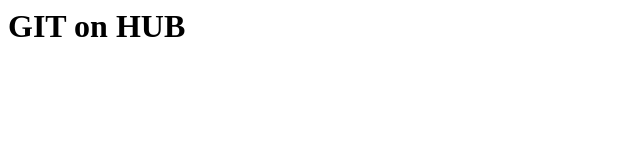
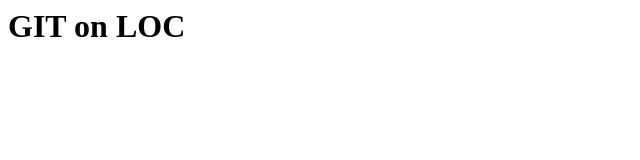
Before and after one commit to dimaverz/git2, a plain HTML site: page index.html in a window 1280 px wide. Shown: the full height of the page, 0-640 px from the left. Drawn offline with Linux system fonts and the light colour scheme.

Commit message:
11291545

```diff
--- a/index.html
+++ b/index.html
@@ -3,6 +3,6 @@
   <title>start git</title>
 </head>
 <body>
-  <h1>GIT on HUB</h1>
+  <h1>GIT on LOC</h1>
 </body>
 </html>
```
